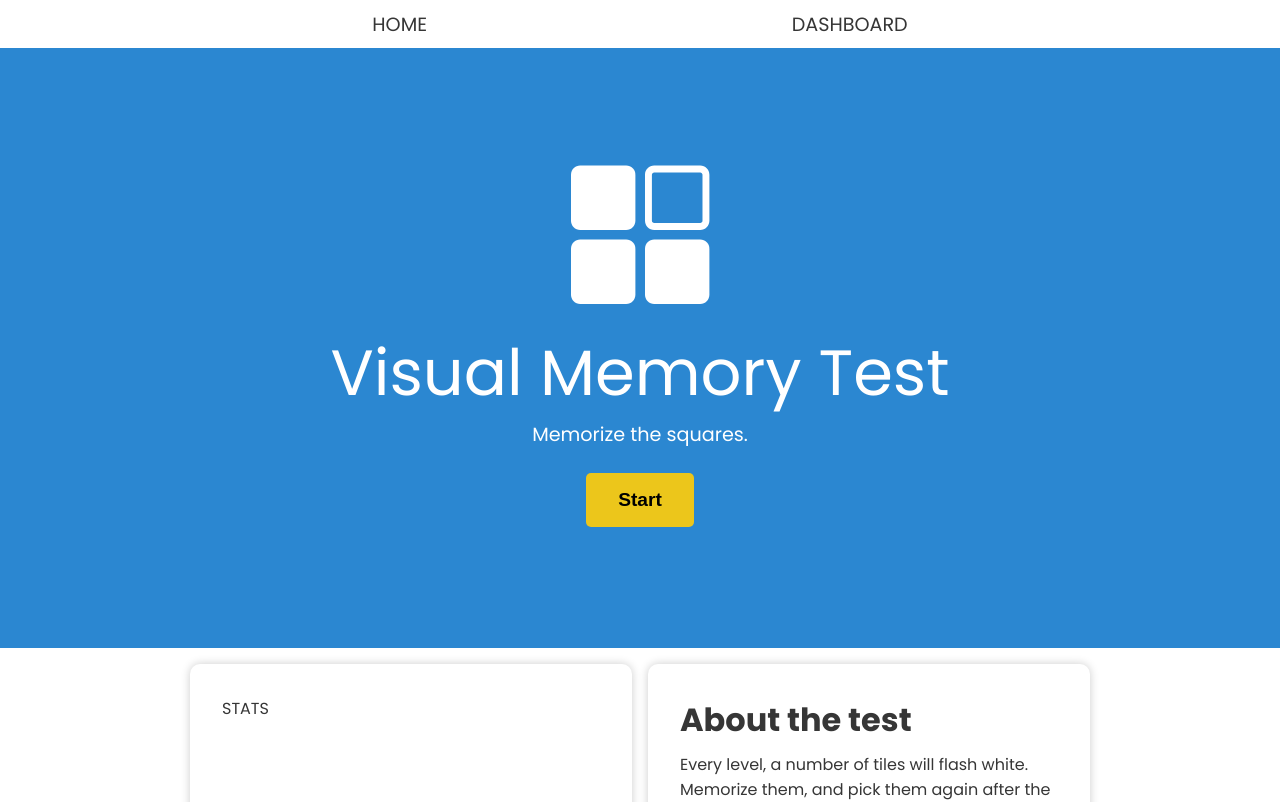
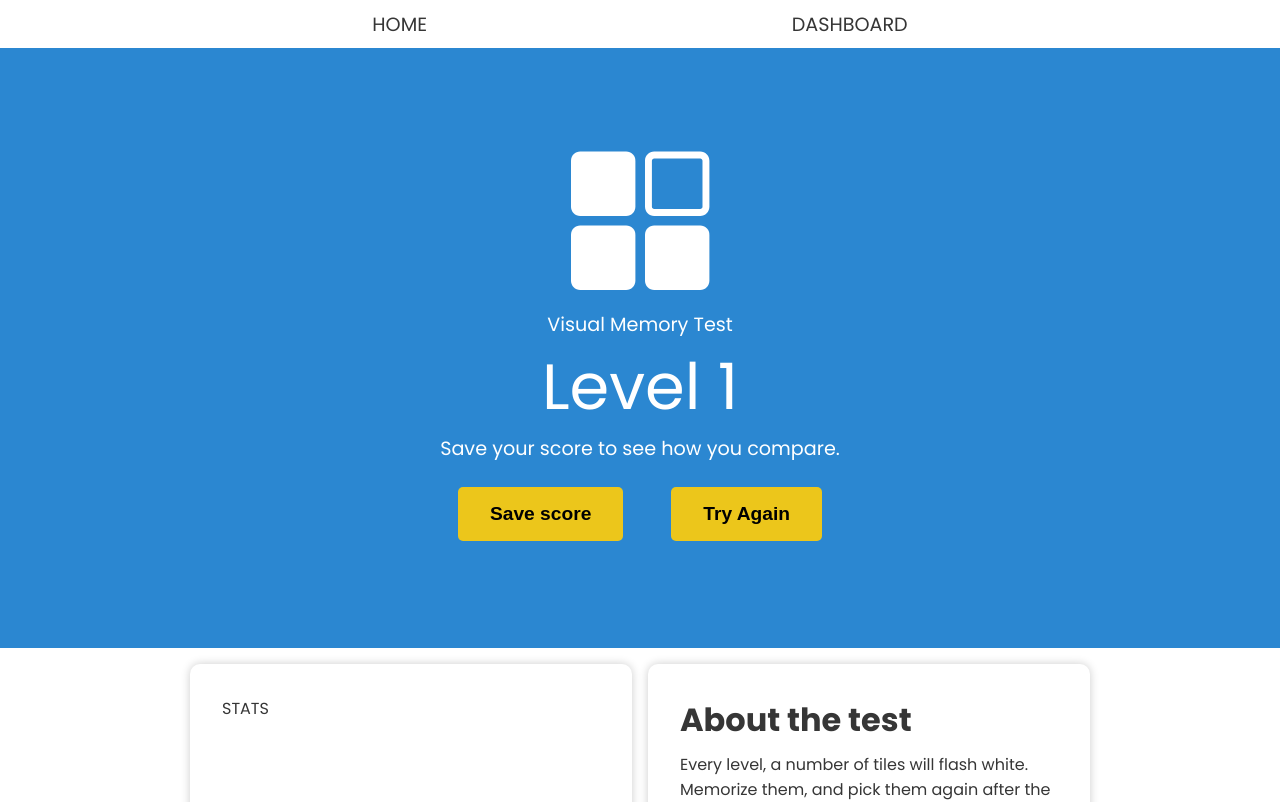
Before and after one commit to DieBijacz/memory, a React (Create React App) app: page /memory in a window 1280 px wide. Shown: the top 802 px of the page. Built offline with nearby package versions, Linux system fonts and the light colour scheme.

Commit message:
moving between play-game-gameOver panels. Added game over state

```diff
--- a/src/components/Memory-Game/BoardFunc.jsx
+++ b/src/components/Memory-Game/BoardFunc.jsx
@@ -16,7 +16,8 @@ export function generateCells(level, boardSize, setCells) {
   setCells(cells.sort(() => (Math.random() > .5) ? 1 : -1))
 }
 
-export function gameOver() {
-  console.log('game over')
-
+export function saveScore() {
+  //TODO save score on backend
+  //TODO when saved, show statistics
+  console.log('save score')
 }
--- a/src/components/Memory-Game/Cell.jsx
+++ b/src/components/Memory-Game/Cell.jsx
@@ -1,5 +1,5 @@
 import React, { useEffect, useState } from 'react'
-import { TIME_SHOW_ON_START } from './settings'
+import { DELEY_BEFORE_SHOW_RIGHT_CELLS, TIME_SHOW_ON_START } from './settings'
 
 const Cell = ({ cell, cellProps }) => {
   const { setWrongClick, setRightCLick, allowClicks, setAllowClicks } = cellProps
@@ -8,12 +8,14 @@ const Cell = ({ cell, cellProps }) => {
 
   // SHOW CELLS ON START
   useEffect(() => {
-    if (cell.value === 1)
-      setCellState('show')
     setTimeout(() => {
-      setCellState('hidden')
-      setAllowClicks(true)
-    }, TIME_SHOW_ON_START)
+      if (cell.value === 1)
+        setCellState('show')
+      setTimeout(() => {
+        setCellState('hidden')
+        setAllowClicks(true)
+      }, TIME_SHOW_ON_START)
+    }, DELEY_BEFORE_SHOW_RIGHT_CELLS);
   }, [cell.value, setAllowClicks])
 
   function handleCellClick() {
--- a/src/components/Memory-Game/Game.jsx
+++ b/src/components/Memory-Game/Game.jsx
@@ -1,6 +1,6 @@
 import React, { useCallback, useEffect, useState } from 'react'
 import Cell from './Cell'
-import { gameOver, generateCells } from './BoardFunc.jsx'
+import { generateCells, saveScore } from './BoardFunc.jsx'
 import Lives from './Lives'
 import { BOARD_SIZE_GRID, BORAD_SIZE_IN_PX } from './settings'
 import { faSquare as emptySquare } from '@fortawesome/free-regular-svg-icons'
@@ -8,7 +8,7 @@ import { faSquare as filledSquare } from '@fortawesome/free-solid-svg-icons'
 import { FontAwesomeIcon } from '@fortawesome/react-fontawesome'
 
 const Game = () => {
-  const [startGame, setStartGame] = useState(false)
+  const [displayPanel, setDisplayPanel] = useState('game-over')
   const [level, setLevel] = useState(1)
   const [lives, setLives] = useState(3)
   const [boardSize, setBoardSize] = useState(3)
@@ -40,11 +40,13 @@ const Game = () => {
 
   // 3 WRONG CLICKS
   useEffect(() => {
+    if (lives === 0) setDisplayPanel('game-over')
     if (wrongClick === 3) {
-      gameOver()
       setAllowClicks(false)
-      setLives(prev => prev -= 1)
-      clearCells()
+      setTimeout(() => {
+        setLives(prev => prev -= 1)
+        clearCells()
+      }, 1000)
     }
   }, [wrongClick, setLives, setAllowClicks, clearCells])
 
@@ -58,8 +60,10 @@ const Game = () => {
 
   return (
     <div id='memory-game'>
-      {!startGame ?
-        <div className='background start-panel'>
+
+      {/* START GAME */}
+      {displayPanel === 'start-game' && <>
+        <div className='background panel'>
           <div className='squares-icon'>
             <FontAwesomeIcon icon={filledSquare} />
             <FontAwesomeIcon icon={emptySquare} />
@@ -68,9 +72,12 @@ const Game = () => {
           </div>
           <span>Visual Memory Test</span>
           <p>Memorize the squares.</p>
-          <button onClick={() => setStartGame(true)}>Start</button>
+          <button onClick={() => setDisplayPanel('game-panel')}>Start</button>
         </div>
-        :
+      </>}
+
+      {/* GAME */}
+      {displayPanel === 'game-panel' && <>
         <div className='background'>
           <div className="stats">
             <div>Level: {level}</div>
@@ -80,7 +87,26 @@ const Game = () => {
             {cells.map((cell, index) => <Cell cell={cell} cellProps={cellProps} key={index} />)}
           </div>
         </div>
-      }
+      </>}
+
+      {/* GAME OVER */}
+      {displayPanel === 'game-over' && <>
+        <div className='background panel'>
+          <div className='squares-icon'>
+            <FontAwesomeIcon icon={filledSquare} />
+            <FontAwesomeIcon icon={emptySquare} />
+            <FontAwesomeIcon icon={filledSquare} />
+            <FontAwesomeIcon icon={filledSquare} />
+          </div>
+          <p>Visual Memory Test</p>
+          <span>Level {level}</span>
+          <p>Save your score to see how you compare.</p>
+          <div className='buttons'>
+            <button onClick={saveScore}>Save score</button>
+            <button onClick={() => setDisplayPanel('game-panel')}>Try Again</button>
+          </div>
+        </div>
+      </>}
     </div >
   )
 }
--- a/src/components/Memory-Game/settings.jsx
+++ b/src/components/Memory-Game/settings.jsx
@@ -1,22 +1,23 @@
 export const TIME_SHOW_ON_START = 1000
 export const BORAD_SIZE_IN_PX = 450
+export const DELEY_BEFORE_SHOW_RIGHT_CELLS = 500
 export const BOARD_SIZE_GRID = {
   1: 3,
   2: 4,
   3: 4,
-  4: 5,
+  4: 4,
   5: 5,
   6: 5,
-  7: 6,
-  8: 6,
+  7: 5,
+  8: 5,
   9: 6,
   10: 6,
-  11: 7,
-  12: 7,
-  13: 7,
+  11: 6,
+  12: 6,
+  13: 6,
   14: 7,
   15: 7,
-  16: 8,
-  17: 8,
-  18: 8,
+  16: 7,
+  17: 7,
+  18: 7,
 }
--- a/src/style.css
+++ b/src/style.css
@@ -118,25 +118,25 @@ a {
           justify-content: center;
 }
 
-#memory-game .start-panel {
+#memory-game .panel {
   color: white;
 }
 
-#memory-game .start-panel .squares-icon {
-  font-size: 4.6rem;
-  color: white;
-  gap: 0px 10px;
-}
-
-#memory-game .start-panel span {
+#memory-game .panel span {
   font-size: 4rem;
 }
 
-#memory-game .start-panel p {
+#memory-game .panel p {
   font-size: 1.2rem;
 }
 
-#memory-game .start-panel button {
+#memory-game .panel .buttons {
+  display: -webkit-box;
+  display: -ms-flexbox;
+  display: flex;
+}
+
+#memory-game .panel button {
   border: none;
   padding: 1rem 2rem;
   background-color: #ecc61b;
@@ -145,6 +145,18 @@ a {
   border-radius: 5px;
   cursor: pointer;
   margin: 1.5rem;
+  -webkit-transition: .2s;
+  transition: .2s;
+}
+
+#memory-game .panel button:hover {
+  background-color: #ffefa7;
+}
+
+#memory-game .panel .squares-icon {
+  font-size: 4.6rem;
+  color: white;
+  gap: 0px 10px;
 }
 
 #memory-game .stats {
@@ -431,4 +443,24 @@ a {
             transform: translate(1px, -2px) rotate(-1deg);
   }
 }
+
+.fade-enter {
+  opacity: 0;
+}
+
+.fade-enter-active {
+  opacity: 1;
+  -webkit-transition: opacity 300ms ease-in;
+  transition: opacity 300ms ease-in;
+}
+
+.fade-exit {
+  opacity: 1;
+}
+
+.fade-exit-active {
+  opacity: 0;
+  -webkit-transition: opacity 300ms ease-out;
+  transition: opacity 300ms ease-out;
+}
 /*# sourceMappingURL=style.css.map */
--- a/src/style.scss
+++ b/src/style.scss
@@ -14,6 +14,7 @@ $blue: #2B87D1;
 $dark-blue: #2573C1;
 $very-dark-blue: #103a64;
 $gold: rgb(236, 198, 27);
+$light-gold: rgb(255, 239, 167);
 
 #App {
   display: flex;
@@ -88,14 +89,8 @@ a {
     justify-content: center;
   }
 
-  .start-panel {
+  .panel {
     color: white;
-
-    .squares-icon {
-      font-size: 4.6rem;
-      color: white;
-      gap: 0px 10px
-    }
 
     span {
       font-size: 4rem;
@@ -103,6 +98,10 @@ a {
 
     p {
       font-size: 1.2rem
+    }
+
+    .buttons {
+      display: flex;
     }
 
     button {
@@ -114,6 +113,17 @@ a {
       border-radius: 5px;
       cursor: pointer;
       margin: 1.5rem;
+      transition: .2s;
+
+      &:hover {
+        background-color: $light-gold;
+      }
+    }
+
+    .squares-icon {
+      font-size: 4.6rem;
+      color: white;
+      gap: 0px 10px
     }
   }
 
@@ -295,3 +305,21 @@ a {
     transform: translate(1px, -2px) rotate(-1deg);
   }
 }
+
+.fade-enter {
+  opacity: 0;
+}
+
+.fade-enter-active {
+  opacity: 1;
+  transition: opacity 300ms ease-in;
+}
+
+.fade-exit {
+  opacity: 1;
+}
+
+.fade-exit-active {
+  opacity: 0;
+  transition: opacity 300ms ease-out;
+}
```
Also changed, not shown: 1 other file (tests, documents, lock files or other folders).
